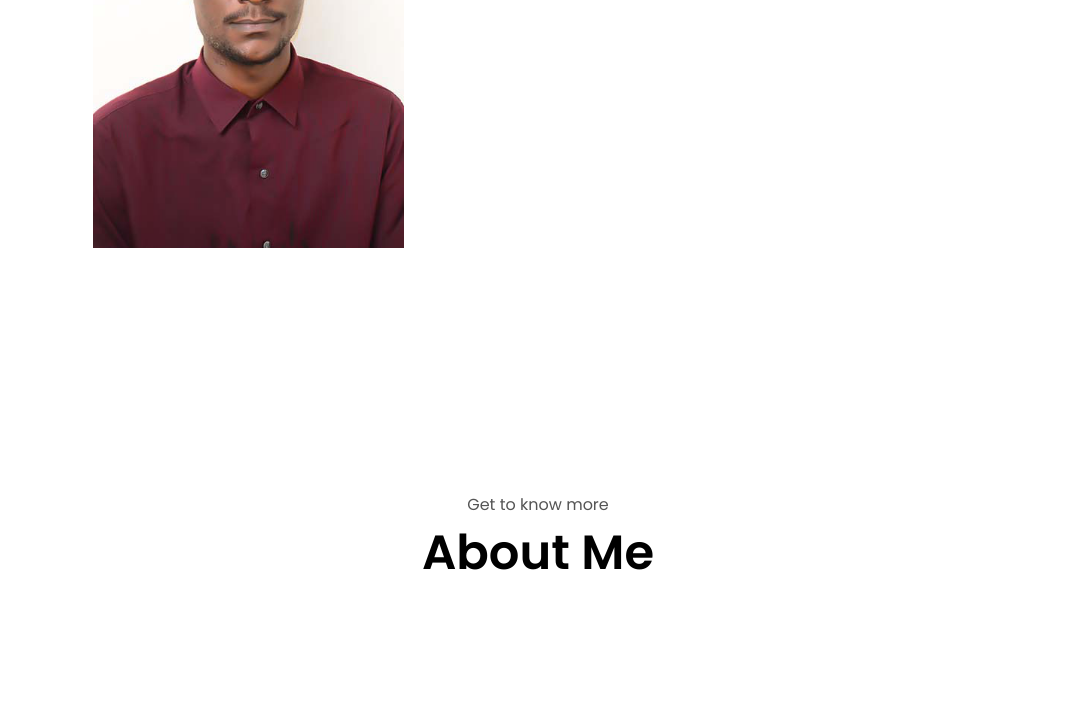
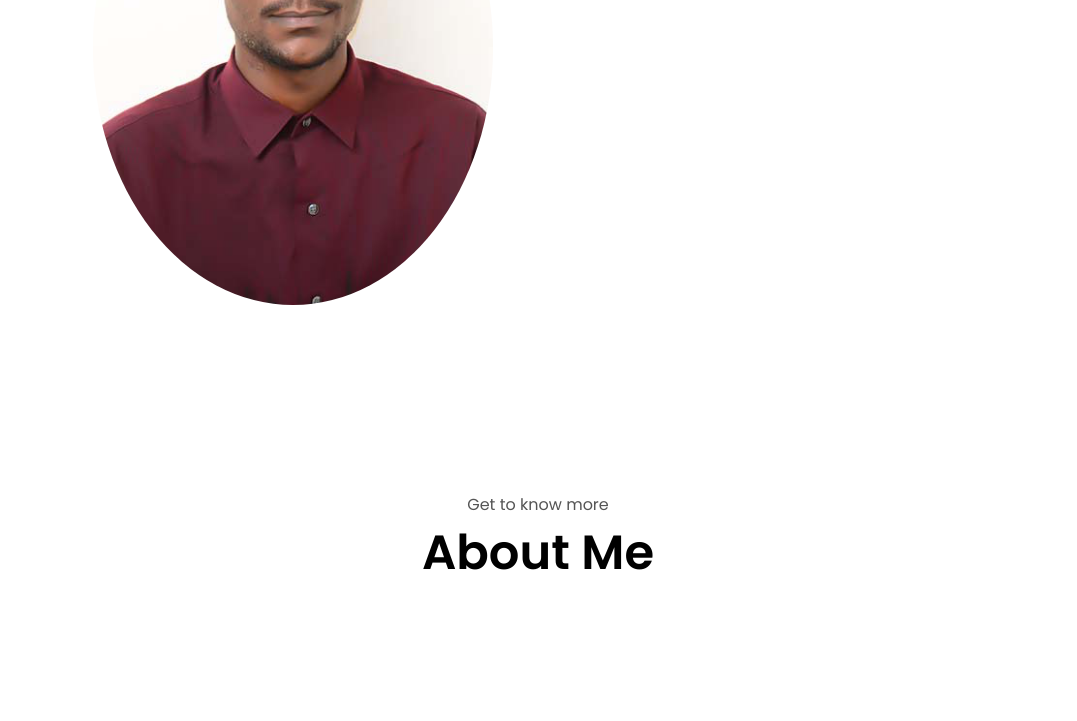
Before and after one commit to bonifacemuriithi/Portfolio-website, a plain HTML site: page index.html in a window 1280 px wide. Shown: the part 436-1157 px from the top of the page, without its empty margins (102-1179 px from the left). Drawn offline with Linux system fonts and the light colour scheme.

Commit message:
Update style.css

```diff
--- a/style.css
+++ b/style.css
@@ -167,11 +167,19 @@ section{
     gap: 80px;
     height: 80vh;
 }
-.section__pic-container{
+.section__pic-container {
+    max-width: 100%;
     display: flex;
-    height: 400px;
-    width: 400px;
-    margin: auto 0;
+    justify-content: center;
+    align-items: center;
+}
+
+.section__pic-container img {
+    max-width: 100%;
+    height: auto;
+    border-radius: 50%; /* If you want the image to be circular */
+}
+
 
 
 
```
